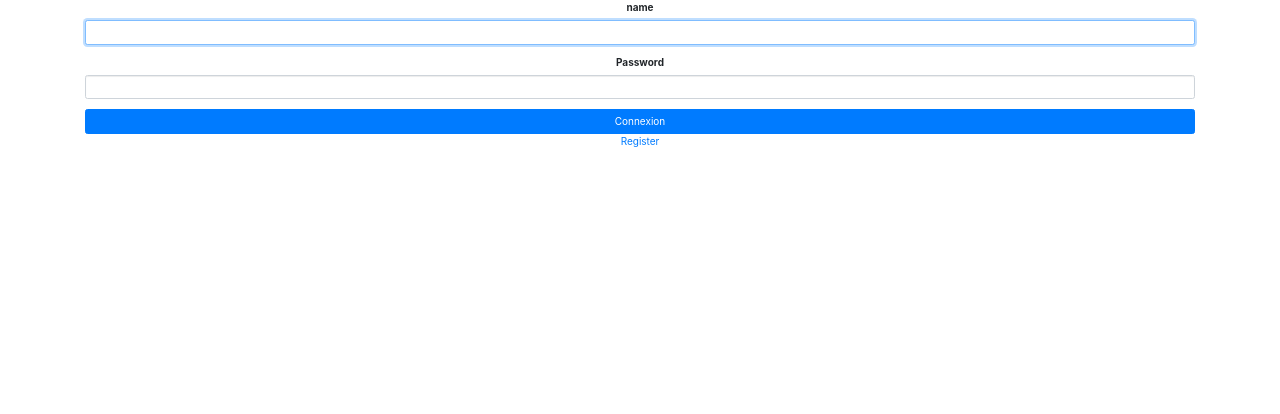
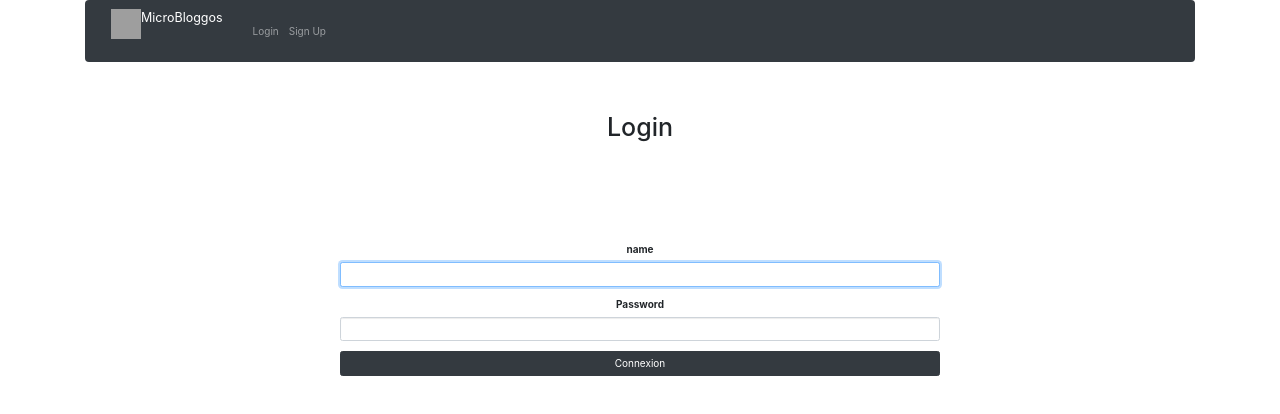
Before and after one commit to fabolododo/rush-mern, a React (Create React App) app in the folder client/: page / in a window 1280 px wide. Shown: the top 414 px of the page. Built offline with nearby package versions, Linux system fonts and the light colour scheme; grey boxes are pictures that could not be loaded.

Commit message:
added navbar

```diff
--- a/client/src/components/Login.js
+++ b/client/src/components/Login.js
@@ -1,7 +1,9 @@
 import React from "react";
-import { Link } from "react-router-dom";
 import { Button, FormGroup, FormControl, FormLabel } from "react-bootstrap";
 import API from "../utils/API";
+import logo from "../logo/logo.png";
+import { Navbar, Nav } from "react-bootstrap";
+
 
 export class Login extends React.Component {
   state = {
@@ -37,6 +39,25 @@ export class Login extends React.Component {
     const { name, password, snackMessage } = this.state;
     return (
       <div className="Login">
+        <Navbar bg="dark" variant="dark">
+          <Navbar.Brand>
+          <img
+            alt=""
+            src={logo}
+            width="30"
+            height="30"
+            className="d-inline-block align-top"
+          />
+          MicroBloggos
+          </Navbar.Brand>
+          <Nav className="mr-auto">
+            <Nav.Link href="/">Login</Nav.Link>
+            <Nav.Link href="/signup">Sign Up</Nav.Link>
+          </Nav>
+        </Navbar>
+        <br/>
+        <br/>
+        <h1>Login</h1>
          {this.state.displaySnackBar ? (
           <div
             id="snackbar"
@@ -45,6 +66,7 @@ export class Login extends React.Component {
             {snackMessage}
           </div>
         ) : null}
+        <div className="LoginForm">
           <FormGroup controlId="name" bssize="large">
             <FormLabel>name</FormLabel>
             <FormControl
@@ -62,10 +84,10 @@ export class Login extends React.Component {
               type="password"
             />
           </FormGroup>
-        <Button onClick={this.send} block bssize="large" type="submit">
+          <Button onClick={this.send} block bssize="large" variant="dark" type="submit">
             Connexion
           </Button>
-          <Link to="/signup">Register</Link>
+        </div>
       </div>
     );
   }
```
Lines whose indentation alone changed are shown as unchanged.
